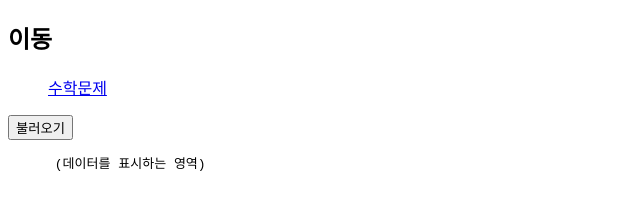
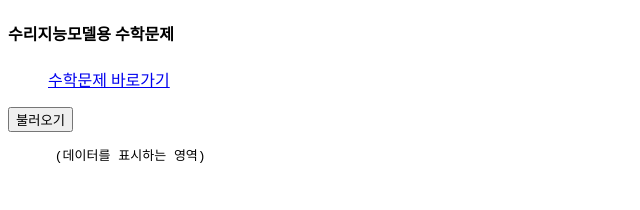
Before and after one commit to JuYong-Shin/JuYong-Shin.github.io, a plain HTML site: page index2.html in a window 1280 px wide. Shown: the whole page, without its empty margins (0-640 px from the left). Drawn offline with Linux system fonts and the light colour scheme.

Commit message:
Update index2.html

```diff
--- a/index2.html
+++ b/index2.html
@@ -9,11 +9,11 @@
 </head>
 <body>
   <div>
-    <h2>
-      이동
-    </h2>
+    <h4>
+      수리지능모델용 수학문제
+    </h4>
     <ul>
-      <a href="https://github.com/juyong203/korean-math-problems"> 수학문제 </a>
+      <a href="https://github.com/juyong203/korean-math-problems">수학문제 바로가기</a>
     </ul>
   </div>
 
```
